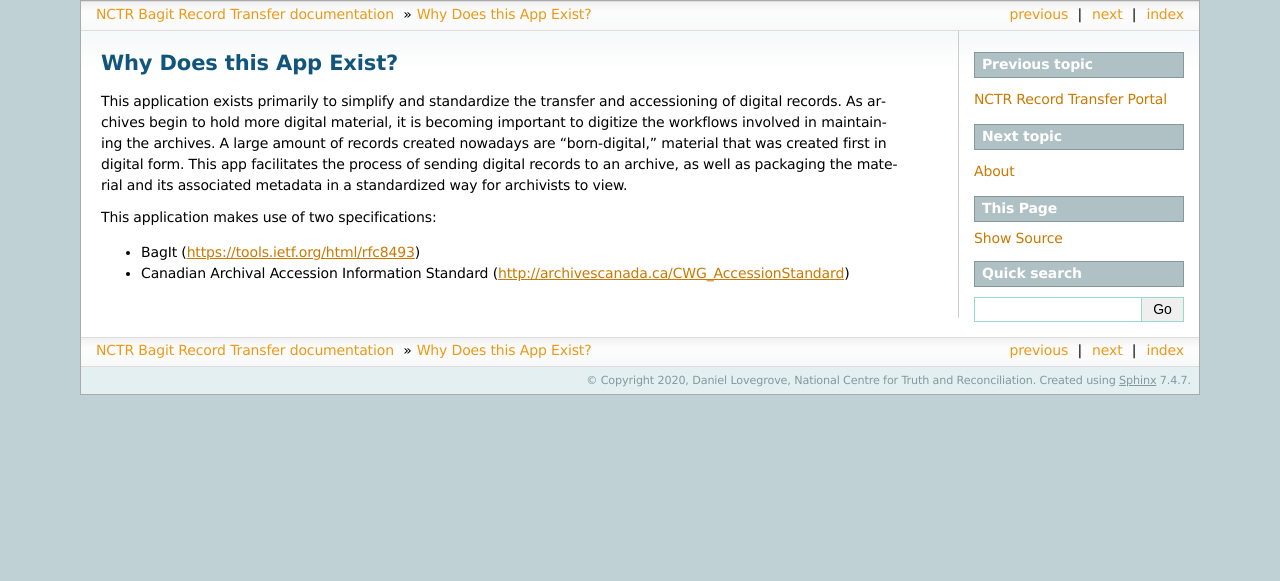
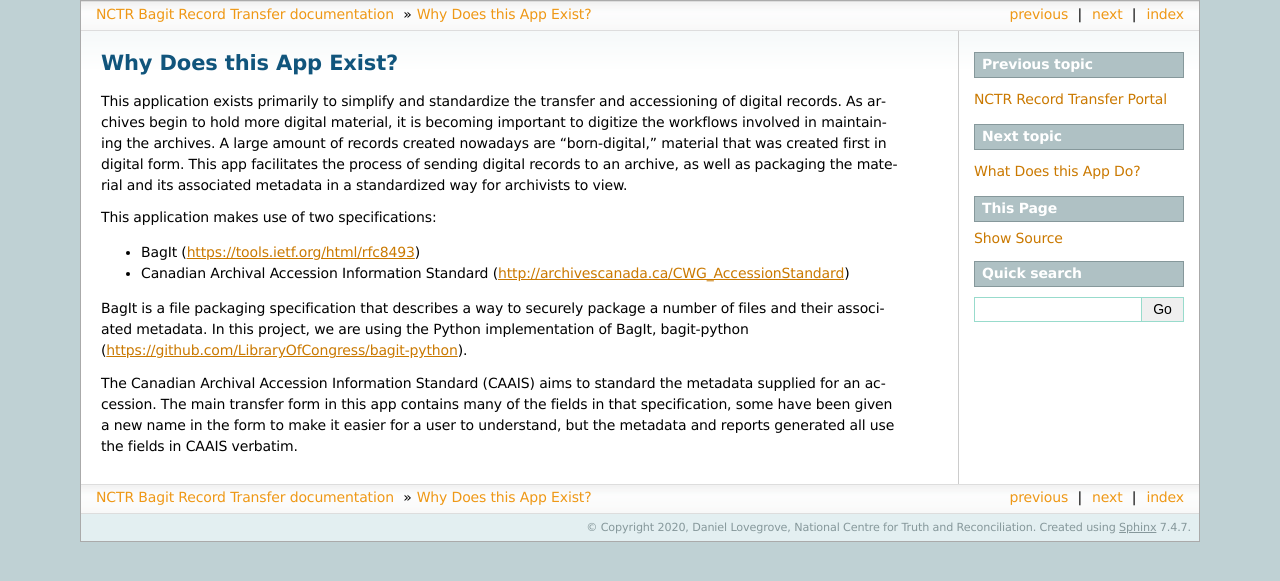
Before and after one commit to NationalCentreTruthReconciliation/Secure-Record-Transfer, a Sphinx documentation site: the page built from docs/introduction/why.rst, in a window 1280 px wide. Shown: the top 581 px of the page. Built offline with Sphinx 7.4.7, drawn with Linux system fonts in a browser that asks for light colours.

Commit message:
Add What page

```diff
--- a/docs/index.rst
+++ b/docs/index.rst
@@ -8,8 +8,7 @@
    :caption: Introduction:
 
    introduction/why.rst
-   introduction/about.rst
-   introduction/buildthedocs.rst
+   introduction/what.rst
 
 
 .. toctree::
--- a/docs/introduction/about.rst
+++ /dev/null
@@ -1,4 +0,0 @@
-About
-=====
-
-This is a placeholder.
--- a/docs/introduction/why.rst
+++ b/docs/introduction/why.rst
@@ -12,3 +12,12 @@
 
 * BagIt (https://tools.ietf.org/html/rfc8493)
 * Canadian Archival Accession Information Standard (http://archivescanada.ca/CWG_AccessionStandard)
+
+BagIt is a file packaging specification that describes a way to securely package a number of files
+and their associated metadata. In this project, we are using the Python implementation of BagIt,
+bagit-python (https://github.com/LibraryOfCongress/bagit-python).
+
+The Canadian Archival Accession Information Standard (CAAIS) aims to standard the metadata supplied
+for an accession. The main transfer form in this app contains many of the fields in that
+specification, some have been given a new name in the form to make it easier for a user to
+understand, but the metadata and reports generated all use the fields in CAAIS verbatim.
```
Also changed, not shown: other parts of docs/index.rst (+1 -0 lines), docs/introduction/what.rst (added, +14 -0 lines), docs/installation/buildthedocs.rst (renamed from docs/introduction/buildthedocs.rst).
